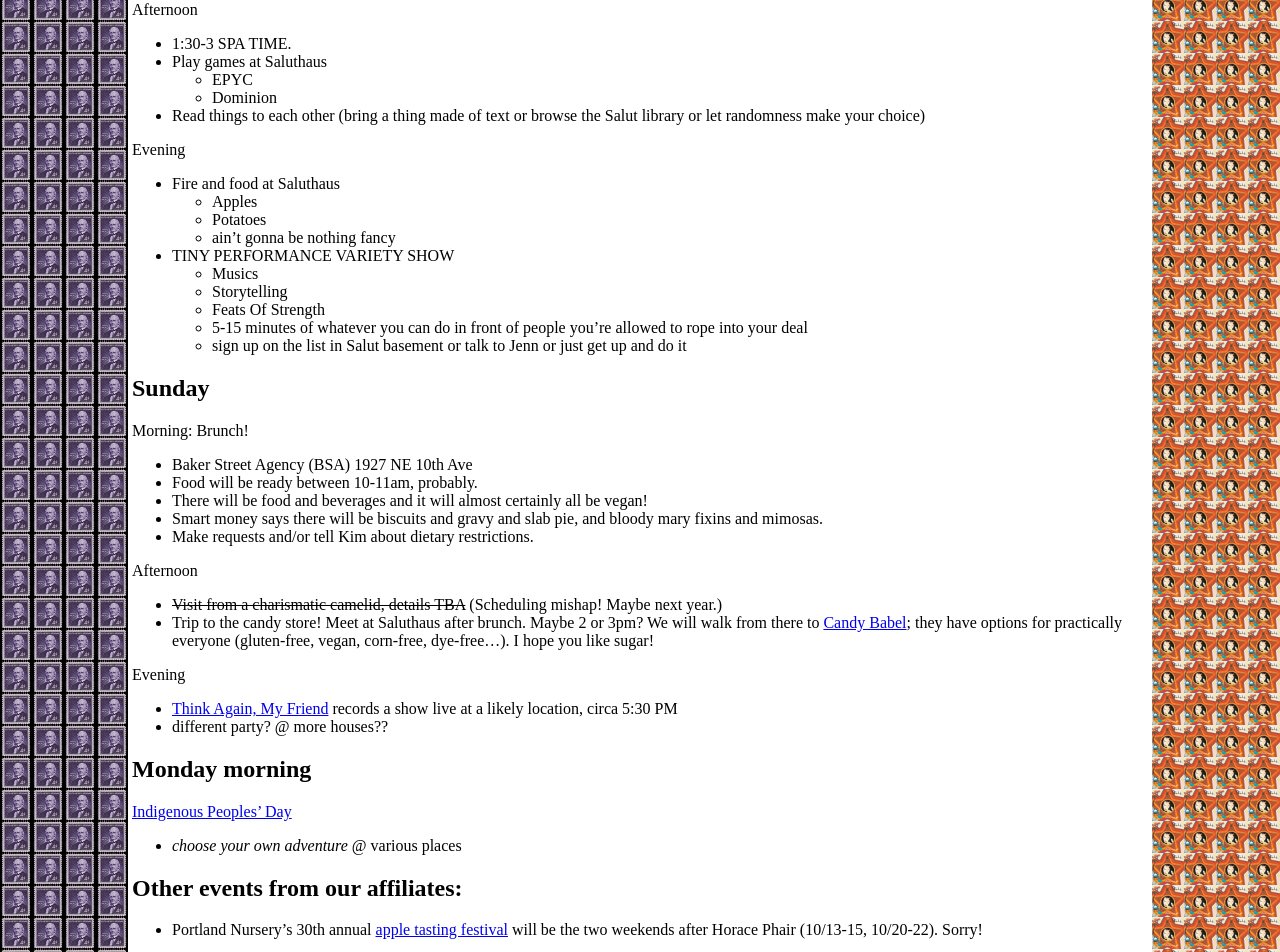
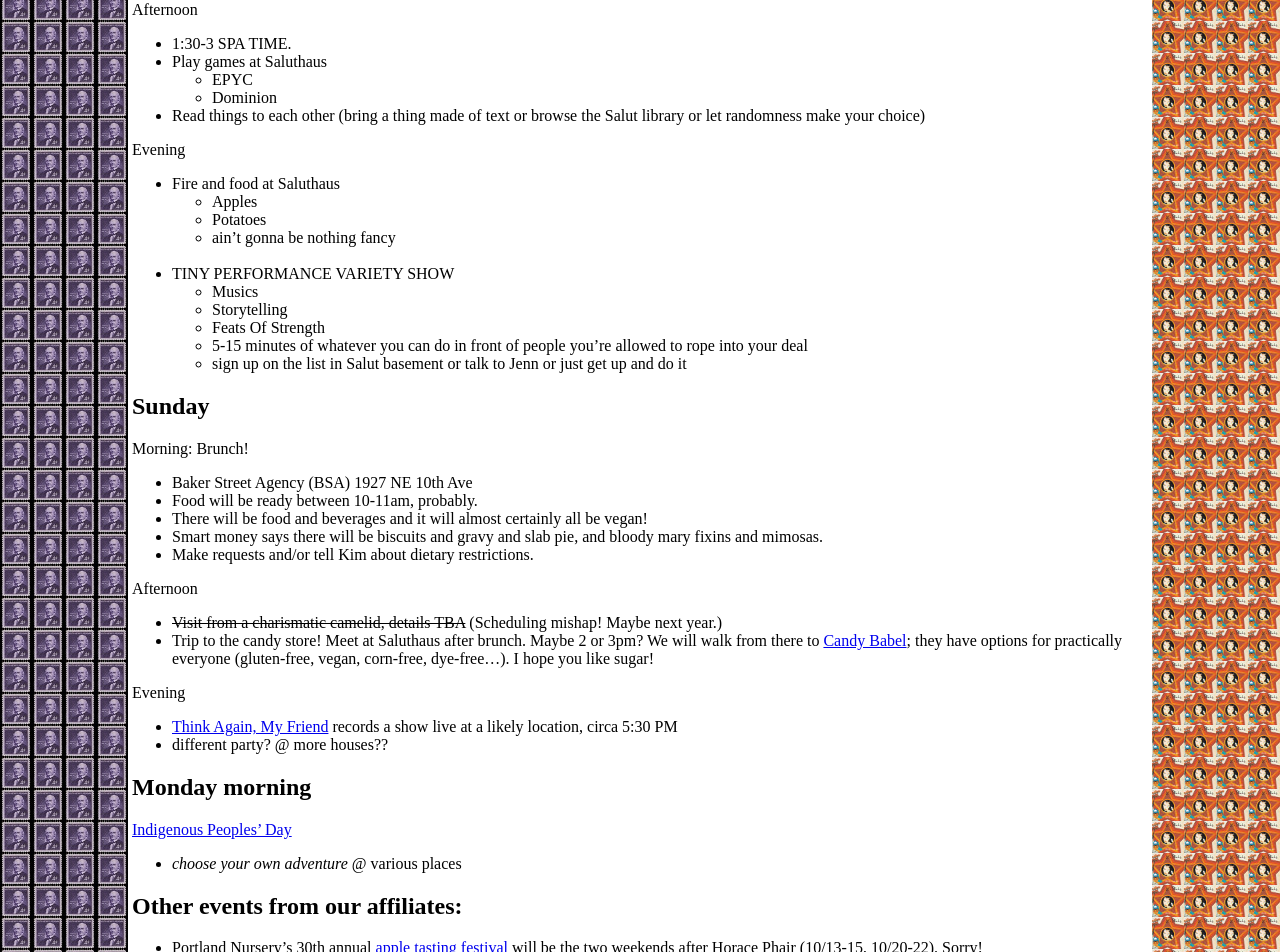
Before and after one commit to horacephair/horacephair.github.io, a Jekyll site: the page built from index.md, in a window 1280 px wide. Shown: the part 1259-2211 px from the top of the page. Built offline with Jekyll 4.4.1, drawn with Linux system fonts in a browser that asks for light colours; our own code applies the rules of GitHub Pages for plain Markdown files.

Commit message:
ugly hack to add some space??

```diff
--- a/index.md
+++ b/index.md
@@ -52,7 +52,7 @@
   * Potatoes
   * ain't gonna be nothing fancy
 
-* TINY PERFORMANCE VARIETY SHOW
+* TINY PERFORMANCE VARIETY SHOW <span style="display:inline-block;height:24pt;"></span>
   * Musics
   * Storytelling
   * Feats Of Strength
```
